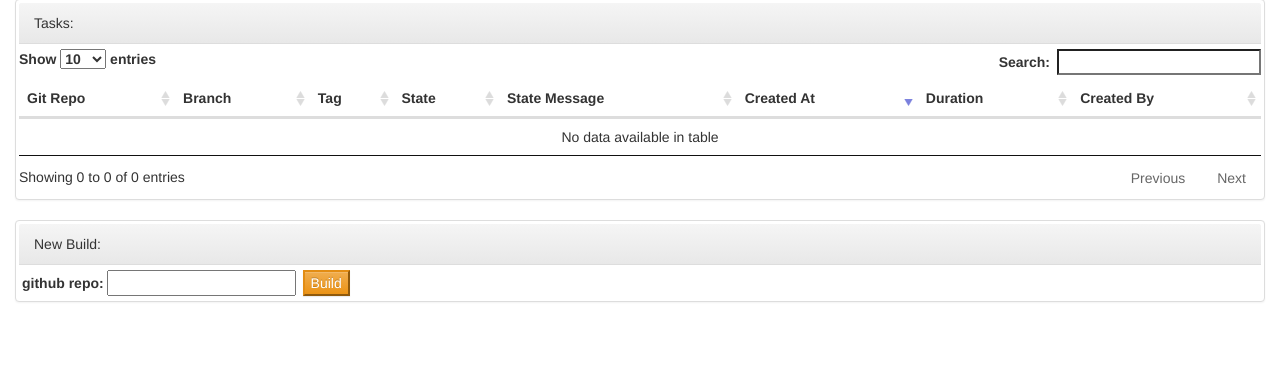
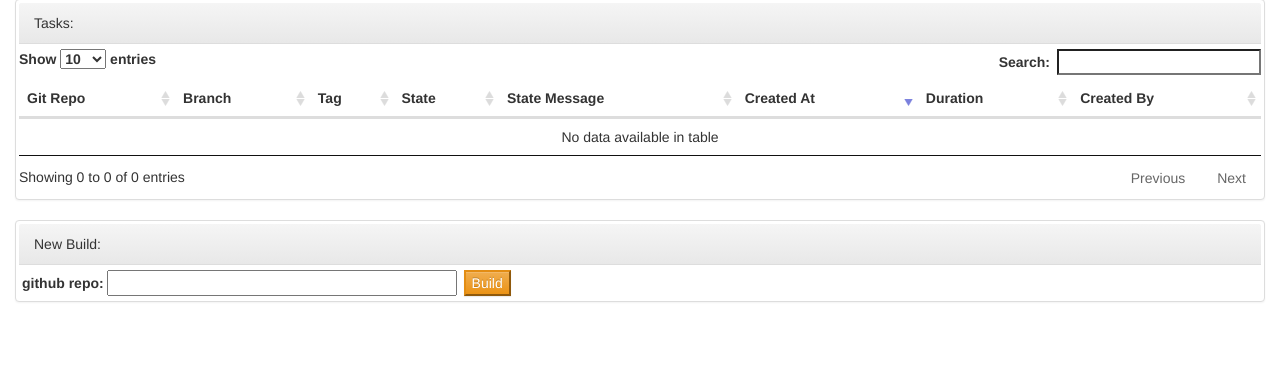
Before and after one commit to metocean/bob-the-builder, a Flask app: page / in a window 1280 px wide. Shown: the part 64-443 px from the top of the page. Run offline with Flask 2, Linux system fonts and the light colour scheme; data that the repository does not hold is empty; parts of the project's set-up code (start-up, migrations or seed data) failed here and were passed over; some libraries are stand-ins or nearby versions.

Commit message:
made input text box bigger

```diff
--- a/bob/webserver/templates/tasks.html
+++ b/bob/webserver/templates/tasks.html
@@ -84,8 +84,8 @@ $(document).ready(function() {
         <div class="panel panel-default">
             <div class="panel-heading">New Build:</div>
             <form method="post" style="margin-left: 3px; margin-top: 5px">
-                <label>github repo:</label><input name="repo" id="repo" type="text" style="margin-left: 3px;">
-                <input type="submit" value="Build" class="btn-warning" style="margin-left: 3px;">
+                <label>github repo:</label><input name="repo" id="repo" type="text" style="margin-left: 3px; width: 350px">
+                <input type="submit" value="Build" class="btn-warning" style="margin-left: 3px">
             </form>
         </div>
     </div>
```
